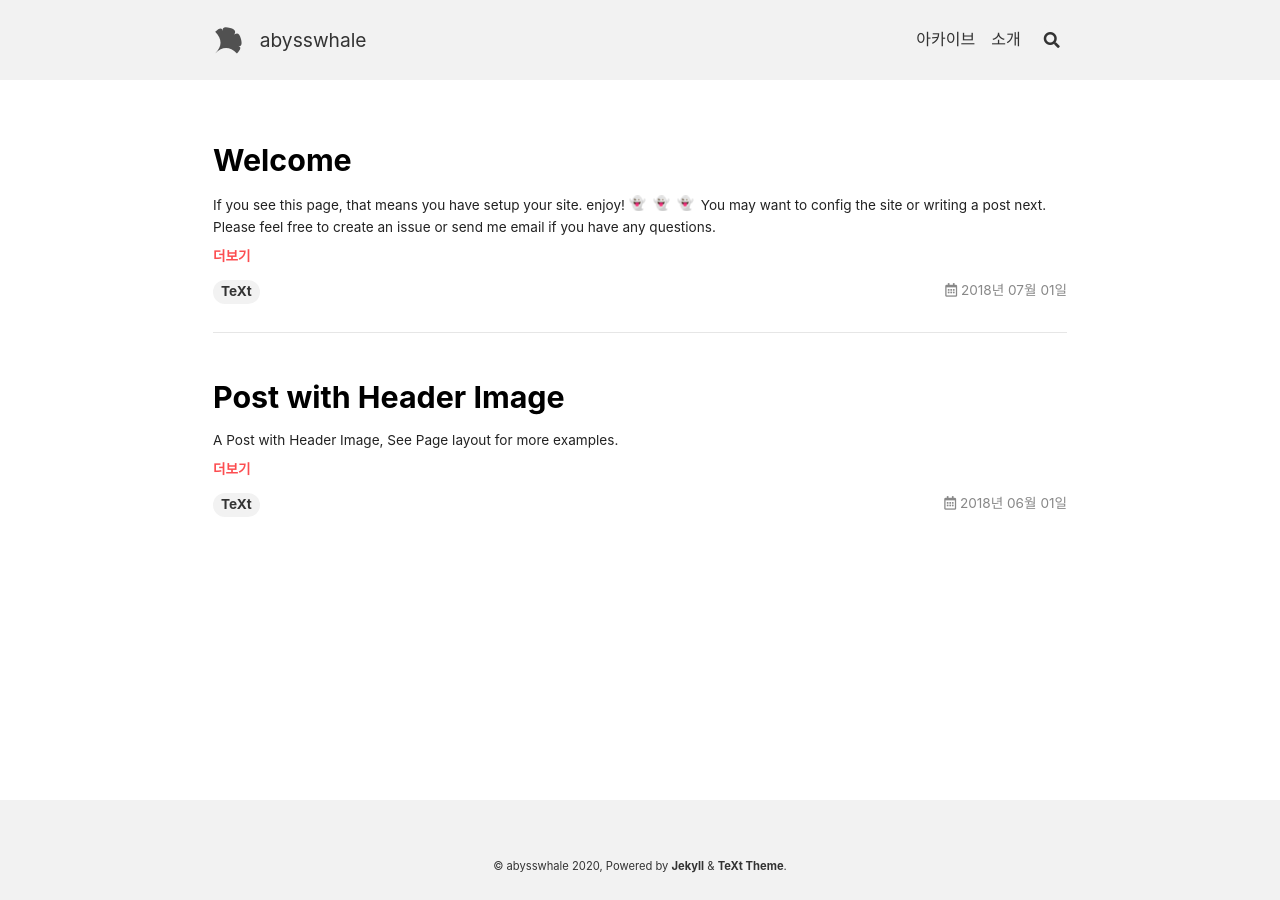
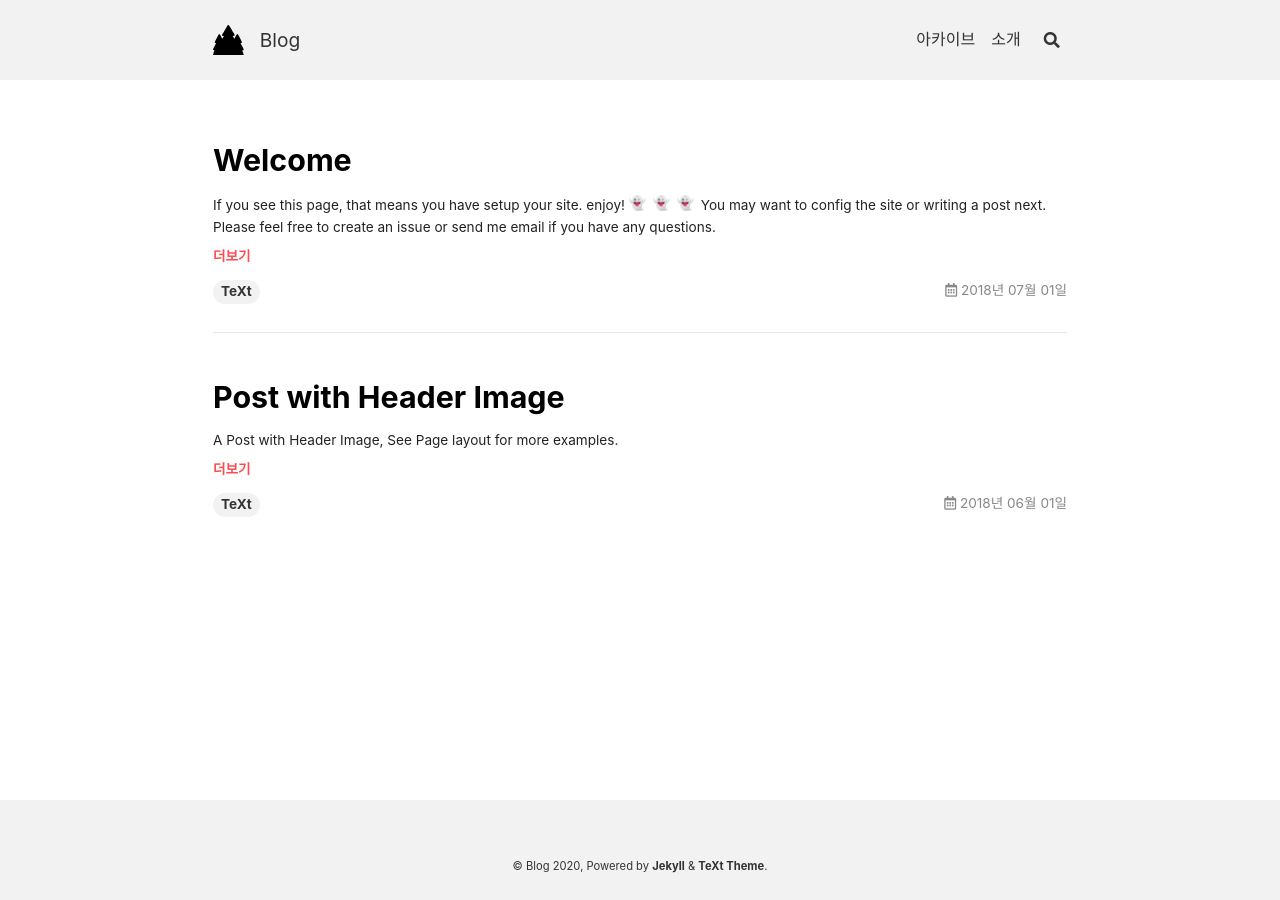
Before and after one commit to abysswhale/abysswhale.github.io, a Jekyll site: the page built from index.html, in a window 1280 px wide. Built offline with Jekyll 4.4.1, drawn with Linux system fonts in a browser that asks for light colours; nearby versions of some CDN libraries; emoji names are drawn with the system emoji font; the list of posts is cut into pages by our own code.

Commit message:
Update favicons
아이콘 수정

```diff
--- a/_config.yml
+++ b/_config.yml
@@ -20,7 +20,7 @@
 highlight_theme: default # "default" (default), "tomorrow", "tomorrow-night", "tomorrow-night-eighties", "tomorrow-night-blue", "tomorrow-night-bright"
 url     : "https://abysswhale.github.io"
 baseurl :
-title   : abysswhale
+title   : Blog
 description: > # this means to ignore newlines until "Language & timezone"
   블로그
 
```
Also changed, not shown: _includes/svg/logo.svg, assets/android-chrome-192x192.png, assets/android-chrome-512x512.png, assets/apple-touch-icon.png, assets/favicon-16x16.png, assets/favicon-32x32.png, assets/favicon.ico, assets/images/logo/logo.svg, assets/mstile-150x150.png.
